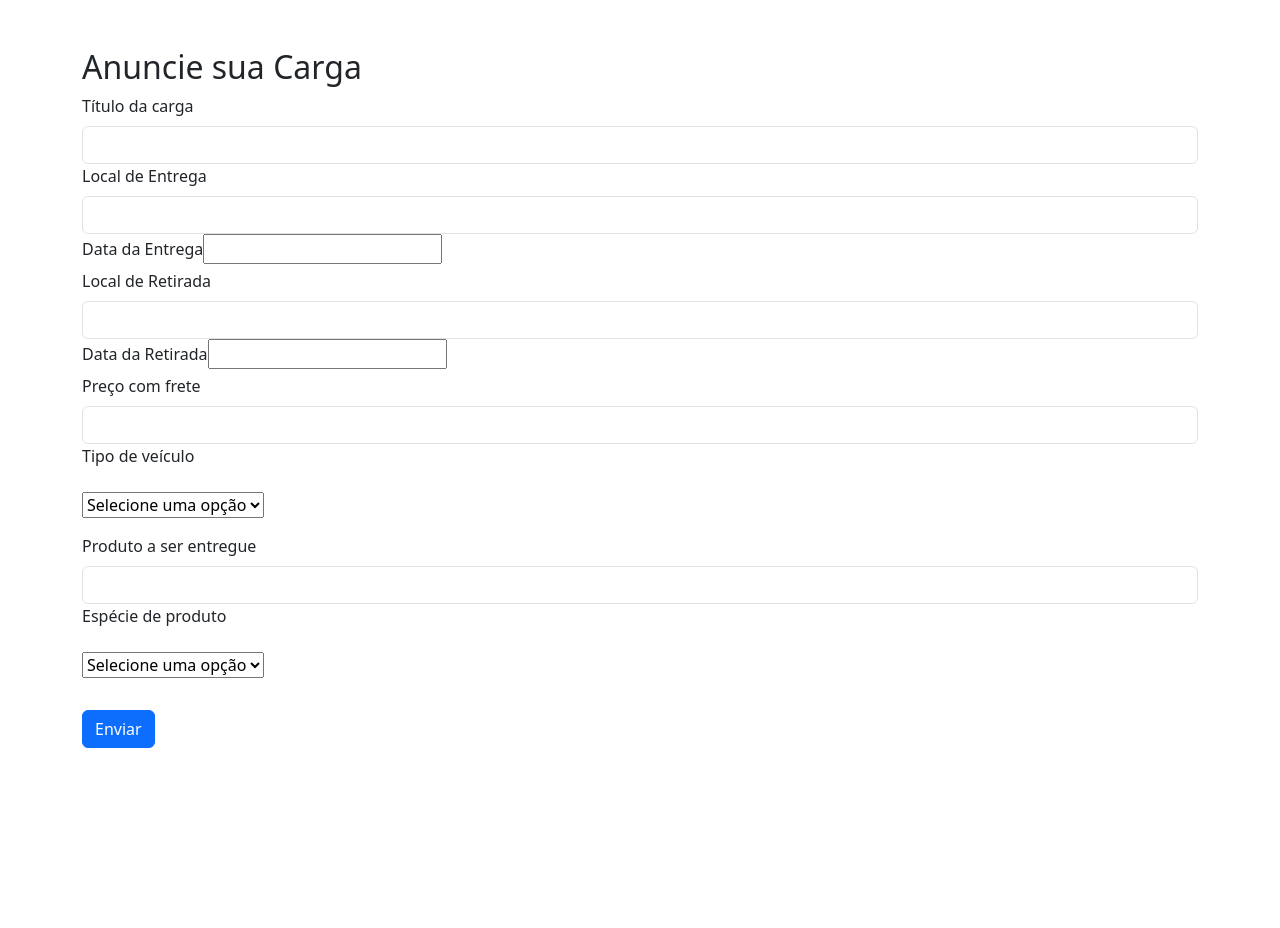
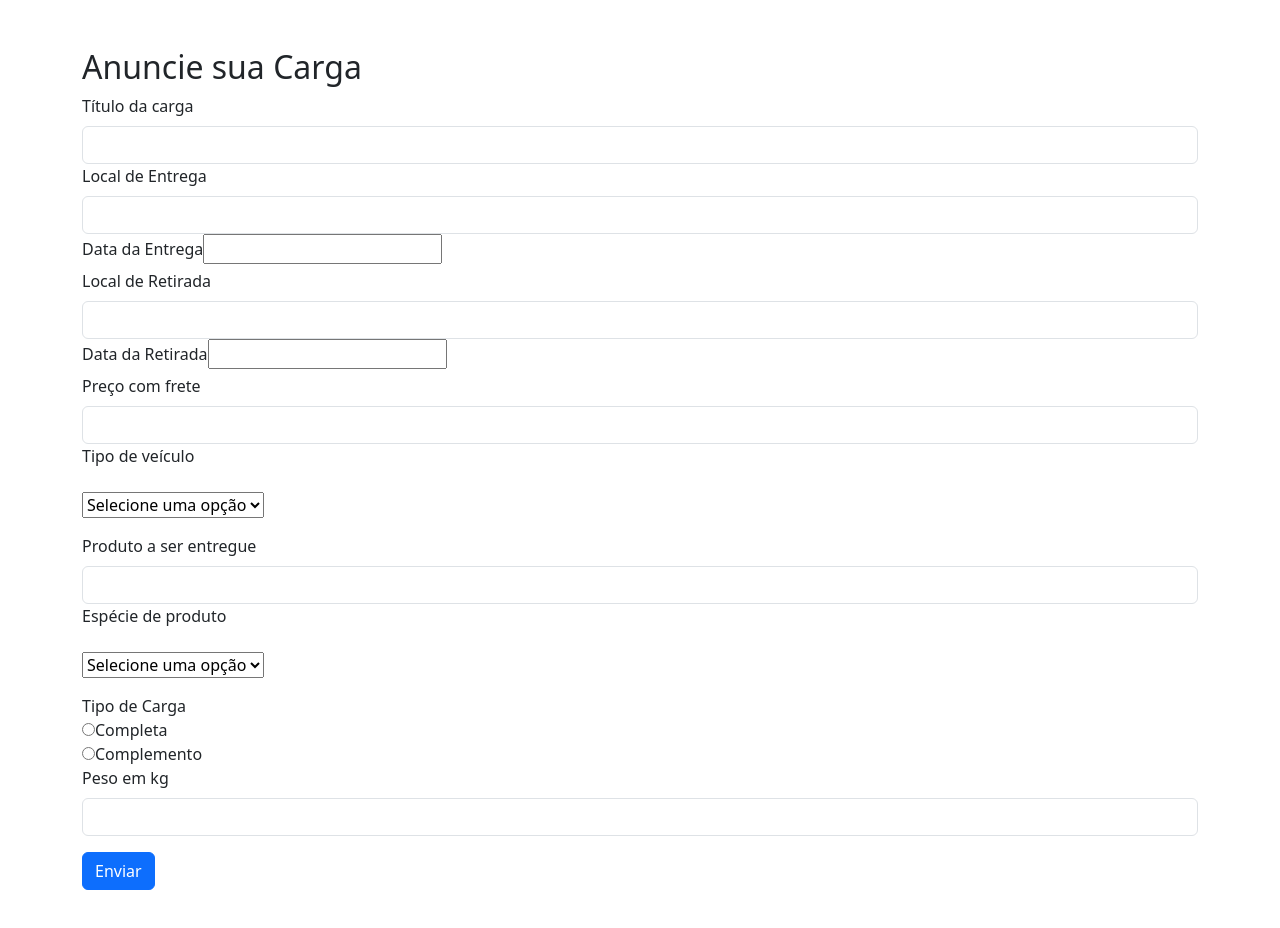
Before and after one commit to mhpillonetto/movimentto-frontend, a React (Create React App) app: page /cargas/anuciar in a window 1280 px wide. Shown: the top 928 px of the page. Before the commit the page ends 800 px from the top, so only its background shows below. Built offline with nearby package versions, Linux system fonts and the light colour scheme.

Commit message:
add: product, shipment and weight fields

```diff
--- a/src/components/form/createShipmentForm.tsx
+++ b/src/components/form/createShipmentForm.tsx
@@ -1,7 +1,6 @@
 import React, { useCallback, useState } from 'react'
 import { useNavigate } from 'react-router-dom'
 import Shipment from '../../model/Shipment/Shipment'
-// import DateInput from '../DateInput'
 import DatePicker from 'react-datepicker'
 import "react-datepicker/dist/react-datepicker.css"
 
@@ -36,9 +35,6 @@ const CreateShipmentForm = () => {
 
 
     const handleSubmit = useCallback(async (event: React.FormEvent<HTMLFormElement>) => {
-        event.preventDefault()
-
-
         event.preventDefault()
         const vehicleType = selectedVehicleType
         const productType = selectedProductType
@@ -139,8 +135,8 @@ const CreateShipmentForm = () => {
                 </label>
                 <MvtSelect
                     defaultValue=""
-                    selected={selectedVehicleType}
-                    setSelected={setSelectedVehicleType}
+                    selected={selectedProductType}
+                    setSelected={setselectedProductType}
                     options={[
                         productType.animais,
                         productType.bigBag,
@@ -150,6 +146,37 @@ const CreateShipmentForm = () => {
                     ]}
                 />
             </div>
+            <div>
+                <label htmlFor="shipmentTypeArea">Tipo de Carga</label>
+
+                <div className='ml-3'>
+                <input
+                    type="radio"
+                    value="Completa"
+                    onChange={handleInputChange}
+                    name="shipmentType"
+                />
+                <label htmlFor="shipmentTypeInput">Completa</label>
+
+                </div>
+
+                <input
+                    type="radio"
+                    value="Complemento"
+                    onChange={handleInputChange}
+                    name="shipmentType"
+                />
+                <label htmlFor="shipmentTypeInput">Complemento</label>
+            </div>
+
+            <NumericInput
+                value={formState.weight}
+                handleChange={handleInputChange}
+                fieldName='weight'
+                label='Peso em kg'
+                required={false}
+            />
+
 
             <button type="submit" className="btn btn-primary mt-3 mb-5">
                 Enviar
```
